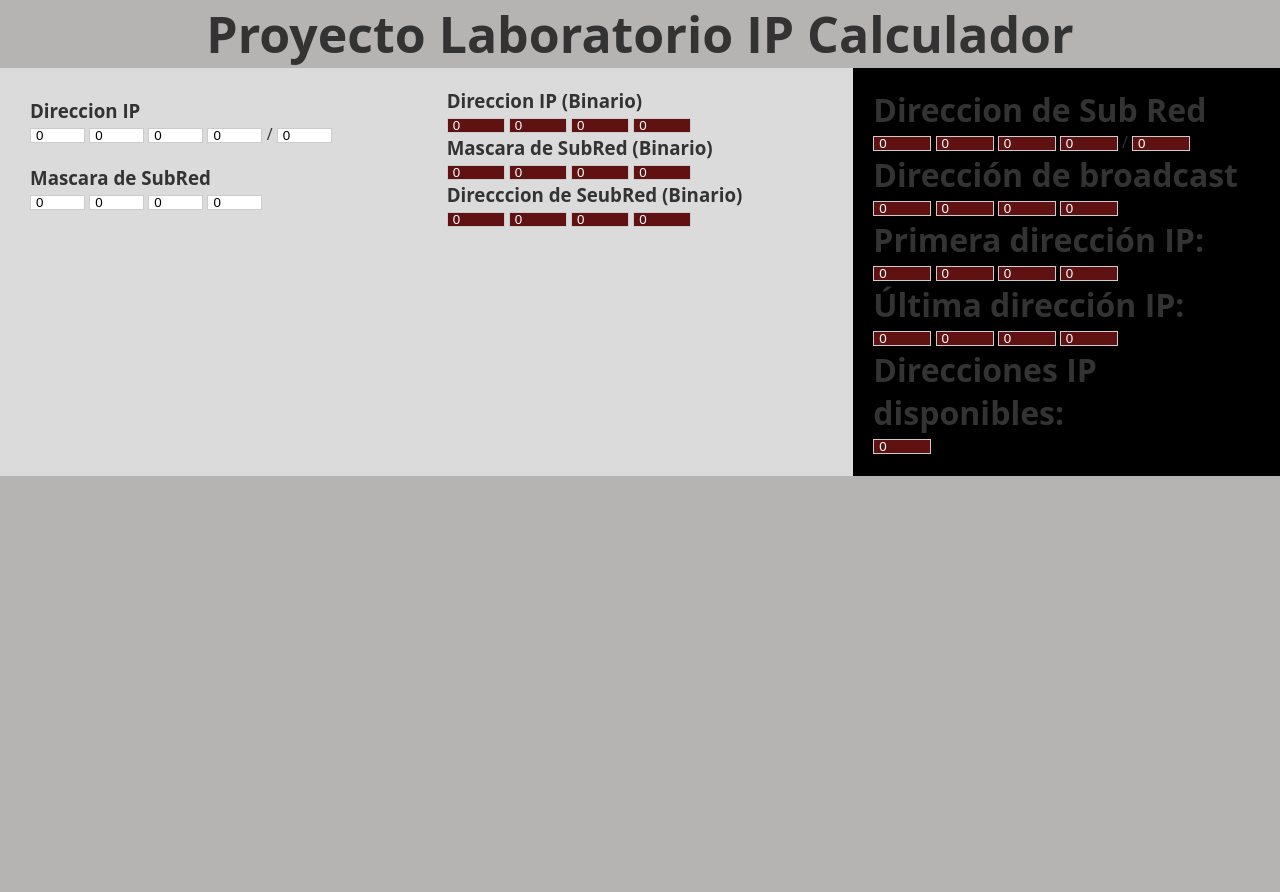
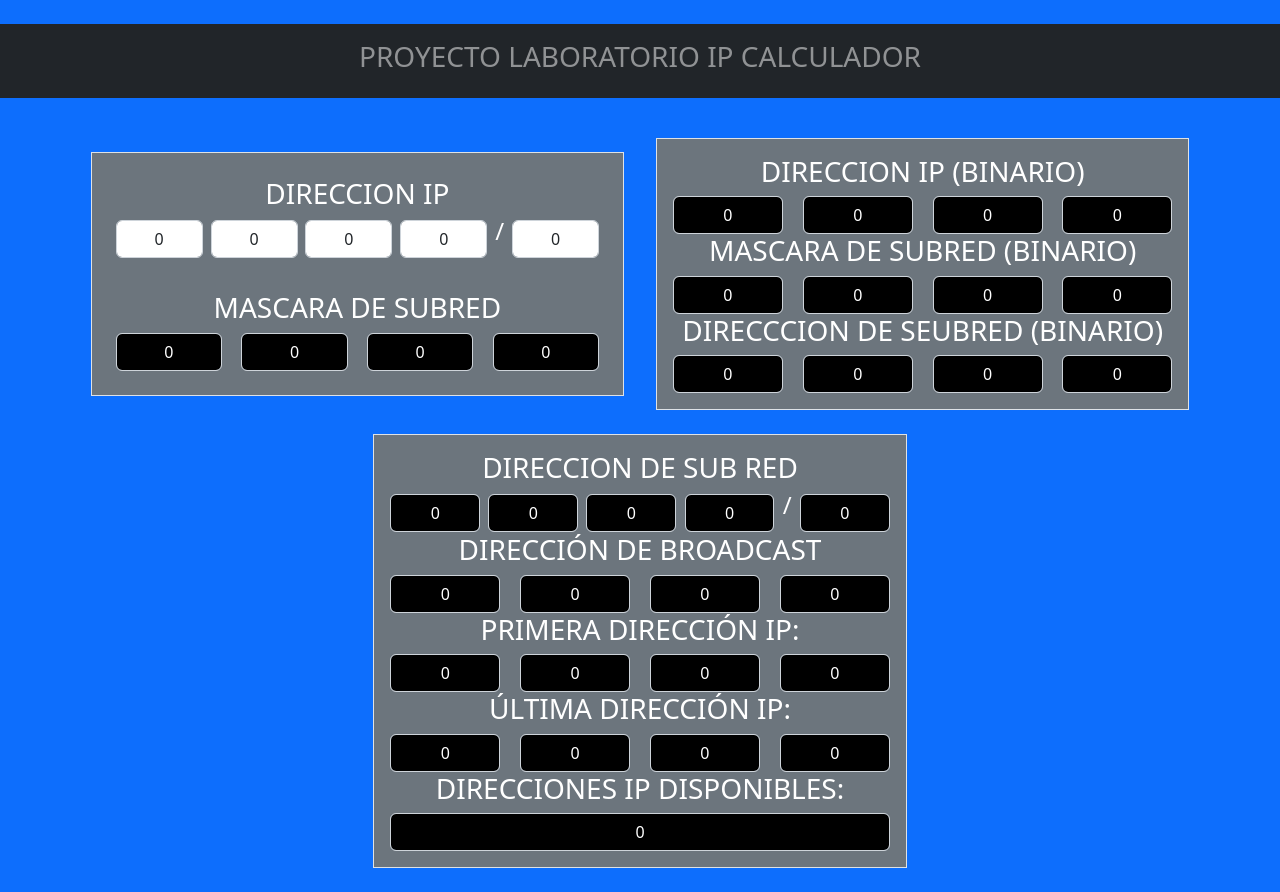
Before and after one commit to JaimeC-coder/Proyecto_Calcular_IP, a plain HTML site: page index.html in a window 1280 px wide. Before the commit the page ends 800 px from the top, so only its background shows below. Drawn offline with nearby package versions, Linux system fonts and the light colour scheme.

Commit message:
Add files via upload

```diff
--- a/estilos.css
+++ b/estilos.css
@@ -1,118 +1,27 @@
- *{
-    padding: 0;
-    margin: 0;
-    box-sizing: border-box;
+ * {
+     padding: 0;
+     margin: 0;
+     box-sizing: border-box;
+     text-transform: uppercase;
  }
- p{
-    display: inline-block;
+
+ body {
+     color: #333;
+     font-size: 1rem;
+     font-family: 'Open Sans', sans-serif;
  }
- body{
-    background-color: #b6b3b3;
-    color: #333;
-    font-family: 'Open Sans', sans-serif;
-    overflow: hidden;
+
+p{ font-size: 1.5rem;
+    line-height: 1.5rem;
 }
-.encavezado{
-    text-align: center;
-    font-size: 25px;
+input{
+    flex-basis: 22%;
 }
-.contenedorgeneral{
-    width: 100%;
-
-    display: flex;
-    justify-content: center;
-    align-items: stretch;
-
+input[type="text"]:disabled{
+    background-color: #000000;
+    color: #ffffff;
+}
+.input-5 input{
+    flex-basis: 18%;
 
 }
-.contenedorgeneral > *{
-    flex-basis: 50%;
-    width: 50%;
-}
-
-.contenedor1 ,.contenedor2{
-    width: 50%;
-    background-color: rgb(73, 71, 103);
-    padding: 20px;
-
-    flex-direction: row;
-
-}
-
-.contenedorIP, .contenedorMascaras{
-
-    padding: 10px;
-
-}
-.contenedorIP{
-
- display: flex;
- flex-wrap: nowrap;
- flex-direction: column;
-
-
- }
- .contenedorIP h3{
-    width: 100%;
- }
-
- input[type="text"]{
-  flex-direction: row;
-    width:15%;
-    height: 15px;
-
-    border: 1px solid #ccc;
-    padding: 5px;
-
-}
-
-.cuerpo1{
-    width: 80%;
-    background-color: #fff;
-    padding: 20px;
-    margin: 0 auto;
-    border-radius: 10px;
-}
-.contenedor1, .contenedor2{
-    width: 48%;
-    height: auto;
-    background-color: rgb(219, 219, 219);
-    padding: 20px;
-
-}
-.contenedor1 .contenedorips, .contenedor2 .contenedorMascara{
-   display: flex;
-    flex-direction: row;
-}
-.contenedorips input  , .contenedorMascara input {
-    width: 30%;
-    height: 5px;
-    border-radius: 5px;
-    border: 1px solid #ccc;
-    padding: 5px;
-    margin: 5px;
-}
-.contenedorMascara {
-    margin:0 10px;
-}
-.cuerpo2{
-    width: 80%;
-    background-color: #fff;
-    padding: 20px;
-    margin: 0 auto;
-    border-radius: 10px;
-}
-.contenedor3{
-    width: 100%;
-    height: auto;
-    background-color: rgb(0, 0, 0);
-    padding: 20px;
-    margin: 0 auto;
-
-}
-input[type="text"]:disabled{
-    height: 15px;
-    background-color:rgb(96, 17, 17);
-    padding: 5px;
-    color: #fff;
-}
--- a/index.html
+++ b/index.html
@@ -1,5 +1,6 @@
 <!doctype html>
 <html lang="en">
+
 <head>
 	<title>Laboratorio Calculador de IP</title>
 	<!-- Required meta tags -->
@@ -7,131 +8,175 @@
 	<meta name="viewport" content="width=device-width, initial-scale=1, shrink-to-fit=no">
 	<link rel="stylesheet" href="estilos.css">
 	<script src="https://ajax.googleapis.com/ajax/libs/jquery/3.6.0/jquery.min.js"></script>
+	<link rel="stylesheet" href="https://cdn.jsdelivr.net/npm/bootstrap@5.2.0-beta1/dist/css/bootstrap.min.css"
+		integrity="sha384-0evHe/X+R7YkIZDRvuzKMRqM+OrBnVFBL6DOitfPri4tjfHxaWutUpFmBp4vmVor" crossorigin="anonymous">
 	<!-- Bootstrap CSS v5.2.0-beta1 -->
 
+</head>
 
-</head>
-<body>
-  <div class="encavezado">
-    <h1>Proyecto Laboratorio IP Calculador </h1>
-  </div>
-  <div class="contenedorgeneral">
-    <div class="contenedor1">
-      <div class="contenedorIP">
-        <h3>Direccion IP</h3>
-        <div class="ip">
-          <input type="text" maxlength="3" name="" value="0" id="octetoA" onkeypress="return soloNumeros(event)">
-          <input type="text" maxlength="3" name="" value="0" id="octetoB" onkeypress="return soloNumeros(event)">
-          <input type="text" maxlength="3" name="" value="0" id="octetoC" onkeypress="return soloNumeros(event)">
-          <input type="text" maxlength="3" name="" value="0" id="octetoD" onkeypress="return soloNumeros(event)">
-          <p>/</p>
-          <input type="text" maxlength="2" name="" value="0" id="mascara" onkeypress="return soloNumeros(event)">
+<body class="bg-primary">
+	<div class="container-fluid d-flex flex-column">
+		<div class="row">
+			<div class="col-md-12 d-flex justify-content-center p-3 my-4 bg-dark">
+				<h3 class="text-white-50 text-center">Proyecto Laboratorio IP Calculador </h3>
 			</div>
 		</div>
-      <div class="contenedorMascaras">
+		<div class="row flex-wrap justify-content-center align-items-center">
+			<div class="col-12 col-lg-5 d-flex flex-column text-center mb-4 m-3 border p-2 bg-secondary text-white">
+				<div class="d-flex flex-column text-center p-3">
+					<h3>Direccion IP</h3>
+					<div class="d-flex justify-content-between align-items-center input-5">
+						<input class="form-control text-center" type="text" maxlength="3" name="" value="0" id="octetoA"
+							onkeypress="return soloNumeros(event)">
+						<input class="form-control text-center" type="text" maxlength="3" name="" value="0" id="octetoB"
+							onkeypress="return soloNumeros(event)">
+						<input class="form-control text-center" type="text" maxlength="3" name="" value="0" id="octetoC"
+							onkeypress="return soloNumeros(event)">
+						<input class="form-control text-center" type="text" maxlength="3" name="" value="0" id="octetoD"
+							onkeypress="return soloNumeros(event)">
+						<p>/</p>
+						<input class="form-control text-center" type="text" maxlength="2" name="" value="0" id="mascara"
+							onkeypress="return soloNumeros(event)">
+					</div>
+				</div>
+
+				<div class="d-flex flex-column text-center p-3">
 					<h3>Mascara de SubRed</h3>
-        <div class="mascara">
-          <input type="text" maxlength="3" name="" value="0" id="mascaraA" onkeypress="return soloNumeros(event)">
-          <input type="text" maxlength="3" name="" value="0" id="mascaraB" onkeypress="return soloNumeros(event)">
-          <input type="text" maxlength="3" name="" value="0" id="mascaraC" onkeypress="return soloNumeros(event)">
-          <input type="text" maxlength="3" name="" value="0" id="mascaraD" onkeypress="return soloNumeros(event)">
+					<div class="d-flex justify-content-between align-items-center">
+						<input class="form-control text-center" type="text" disabled maxlength="3" name="" value="0" id="mascaraA"
+							onkeypress="return soloNumeros(event)">
+						<input class="form-control text-center" type="text" disabled maxlength="3" name="" value="0" id="mascaraB"
+							onkeypress="return soloNumeros(event)">
+						<input class="form-control text-center" type="text" disabled maxlength="3" name="" value="0" id="mascaraC"
+							onkeypress="return soloNumeros(event)">
+						<input class="form-control text-center" type="text" disabled maxlength="3" name="" value="0" id="mascaraD"
+							onkeypress="return soloNumeros(event)">
 					</div>
 
 				</div>
 			</div>
-    <div class="contenedor2">
-      <div class="contenedorresultadosBinarios">
-        <div class="contenedoripbinario">
+			<div class="col-12 col-lg-5 d-flex flex-column text-center mb-4 m-3 border p-3 bg-secondary text-white">
+				<div class="d-flex flex-column text-center ">
+
 					<h3>Direccion IP (Binario)</h3>
-          <div class="ipbinario">
-            <input type="text" disabled maxlength="3" name="" value="0"  id="octetoA_Binario" onkeypress="return soloNumeros(event)">
-            <input type="text" disabled maxlength="3" name="" value="0"  id="octetoB_Binario" onkeypress="return soloNumeros(event)">
-            <input type="text" disabled maxlength="3" name="" value="0"  id="octetoC_Binario" onkeypress="return soloNumeros(event)">
-            <input type="text" disabled maxlength="3" name="" value="0"  id="octetoD_Binario" onkeypress="return soloNumeros(event)">
+					<div class="d-flex justify-content-between align-items-center">
+						<input class="form-control text-center" type="text" disabled maxlength="3" name="" value="0"
+							id="octetoA_Binario" onkeypress="return soloNumeros(event)">
+						<input class="form-control text-center" type="text" disabled maxlength="3" name="" value="0"
+							id="octetoB_Binario" onkeypress="return soloNumeros(event)">
+						<input class="form-control text-center" type="text" disabled maxlength="3" name="" value="0"
+							id="octetoC_Binario" onkeypress="return soloNumeros(event)">
+						<input class="form-control text-center" type="text" disabled maxlength="3" name="" value="0"
+							id="octetoD_Binario" onkeypress="return soloNumeros(event)">
 					</div>
 				</div>
-        <div class="contenedormascarabinario">
+				<div class="d-flex flex-column text-center ">
 					<h3>Mascara de SubRed (Binario)</h3>
-          <div class="mascarabinario">
-            <input type="text" disabled maxlength="3" name=""  value="0" id="mascaraA_Binario" onkeypress="return soloNumeros(event)">
-            <input type="text" disabled maxlength="3" name=""  value="0" id="mascaraB_Binario" onkeypress="return soloNumeros(event)">
-            <input type="text" disabled maxlength="3" name=""  value="0" id="mascaraC_Binario" onkeypress="return soloNumeros(event)">
-            <input type="text" disabled maxlength="3" name=""  value="0" id="mascaraD_Binario" onkeypress="return soloNumeros(event)">
+					<div class="d-flex justify-content-between align-items-center">
+						<input class="form-control text-center" type="text" disabled maxlength="3" name="" value="0"
+							id="mascaraA_Binario" onkeypress="return soloNumeros(event)">
+						<input class="form-control text-center" type="text" disabled maxlength="3" name="" value="0"
+							id="mascaraB_Binario" onkeypress="return soloNumeros(event)">
+						<input class="form-control text-center" type="text" disabled maxlength="3" name="" value="0"
+							id="mascaraC_Binario" onkeypress="return soloNumeros(event)">
+						<input class="form-control text-center" type="text" disabled maxlength="3" name="" value="0"
+							id="mascaraD_Binario" onkeypress="return soloNumeros(event)">
 					</div>
 				</div>
-      </div>
-      <div class="contenedorsumaBinario">
+
+				<div class="d-flex flex-column text-center ">
 					<h3>Direcccion de SeubRed (Binario)</h3>
-        <div class="sumaBinario">
-          <input type="text" disabled maxlength="3" name=""  value="0" id="respuestaA_Binario" onkeypress="return soloNumeros(event)">
-          <input type="text" disabled maxlength="3" name=""  value="0" id="respuestaB_Binario" onkeypress="return soloNumeros(event)">
-          <input type="text" disabled maxlength="3" name=""  value="0" id="respuestaC_Binario" onkeypress="return soloNumeros(event)">
-          <input type="text" disabled maxlength="3" name=""  value="0" id="respuestaD_Binario" onkeypress="return soloNumeros(event)">
-        </div>
-      </div>
-    </div>
-    <div class="contenedor3">
-      <div class="contenedorSubRed">
-        <h1>Direccion de Sub Red</h1>
-        <div class="ip">
-          <input type="text" disabled maxlength="3" name="" value="0" id="respuestaA_Decimal" onkeypress="return soloNumeros(event)">
-          <input type="text" disabled maxlength="3" name="" value="0" id="respuestaB_Decimal" onkeypress="return soloNumeros(event)">
-          <input type="text" disabled maxlength="3" name="" value="0" id="respuestaC_Decimal" onkeypress="return soloNumeros(event)">
-          <input type="text" disabled maxlength="3" name="" value="0" id="respuestaD_Decimal" onkeypress="return soloNumeros(event)">
-          <p>/</p>
-          <input type="text" disabled maxlength="2" name="" value="0" id="respuesta_Mascara_Decimal" onkeypress="return soloNumeros(event)">
-        </div>
-      </div>
-      <div class="contenedor">
-        <h1>Dirección de broadcast</h1>
-        <input type="text" disabled maxlength="3" name="" value="0" id="BroadcastA_Respuesta" onkeypress="return soloNumeros(event)">
-        <input type="text" disabled maxlength="3" name="" value="0" id="BroadcastB_Respuesta" onkeypress="return soloNumeros(event)">
-        <input type="text" disabled maxlength="3" name="" value="0" id="BroadcastC_Respuesta" onkeypress="return soloNumeros(event)">
-        <input type="text" disabled maxlength="3" name="" value="0" id="BroadcastD_Respuesta" onkeypress="return soloNumeros(event)">
-      </div>
-      <div class="contenedor">
-        <h1>Primera dirección IP:</h1>
-        <input type="text" disabled maxlength="3" name="" value="0" id="PrimeraIPA_Respuesta" onkeypress="return soloNumeros(event)">
-        <input type="text" disabled maxlength="3" name="" value="0" id="PrimeraIPB_Respuesta" onkeypress="return soloNumeros(event)">
-        <input type="text" disabled maxlength="3" name="" value="0" id="PrimeraIPC_Respuesta" onkeypress="return soloNumeros(event)">
-        <input type="text" disabled maxlength="3" name="" value="0" id="PrimeraIPD_Respuesta" onkeypress="return soloNumeros(event)">
-      </div>
-      <div class="contenedor">
-        <h1>Última dirección IP:</h1>
-        <input type="text" disabled maxlength="3" name="" value="0" id="UltimaIPA_Respuesta" onkeypress="return soloNumeros(event)">
-        <input type="text" disabled maxlength="3" name="" value="0" id="UltimaIPB_Respuesta" onkeypress="return soloNumeros(event)">
-        <input type="text" disabled maxlength="3" name="" value="0" id="UltimaIPC_Respuesta" onkeypress="return soloNumeros(event)">
-        <input type="text" disabled maxlength="3" name="" value="0" id="UltimaIPD_Respuesta" onkeypress="return soloNumeros(event)">
-      </div>
-      <div class="contenedor">
-        <h1>Direcciones IP disponibles:</h1>
-        <input type="text" disabled name="" value="0" id="IP_Disponible_Respuesta" onkeypress="return soloNumeros(event)">
+					<div class="d-flex justify-content-between align-items-center">
+						<input class="form-control text-center" type="text" disabled maxlength="3" name="" value="0"
+							id="respuestaA_Binario" onkeypress="return soloNumeros(event)">
+						<input class="form-control text-center" type="text" disabled maxlength="3" name="" value="0"
+							id="respuestaB_Binario" onkeypress="return soloNumeros(event)">
+						<input class="form-control text-center" type="text" disabled maxlength="3" name="" value="0"
+							id="respuestaC_Binario" onkeypress="return soloNumeros(event)">
+						<input class="form-control text-center" type="text" disabled maxlength="3" name="" value="0"
+							id="respuestaD_Binario" onkeypress="return soloNumeros(event)">
 					</div>
 				</div>
 			</div>
 
+			<div class="col-12 col-lg-5 d-flex flex-column text-center mb-4 p-3 border bg-secondary text-white">
+				<div class="d-flex flex-column text-center">
+					<h3>Direccion de Sub Red</h3>
+					<div class="d-flex justify-content-between align-items-center input-5">
+						<input class="form-control text-center" type="text" disabled maxlength="3" name="" value="0"
+							id="respuestaA_Decimal" onkeypress="return soloNumeros(event)">
+						<input class="form-control text-center" type="text" disabled maxlength="3" name="" value="0"
+							id="respuestaB_Decimal" onkeypress="return soloNumeros(event)">
+						<input class="form-control text-center" type="text" disabled maxlength="3" name="" value="0"
+							id="respuestaC_Decimal" onkeypress="return soloNumeros(event)">
+						<input class="form-control text-center" type="text" disabled maxlength="3" name="" value="0"
+							id="respuestaD_Decimal" onkeypress="return soloNumeros(event)">
+						<p>/</p>
+						<input class="form-control text-center" type="text" disabled maxlength="2" name="" value="0"
+							id="respuesta_Mascara_Decimal" onkeypress="return soloNumeros(event)">
+					</div>
+				</div>
+				<div class="d-flex flex-column text-center">
+					<h3>Dirección de broadcast</h3>
+					<div class="d-flex justify-content-between align-items-center">
+						<input class="form-control text-center" type="text" disabled maxlength="3" name="" value="0"
+							id="BroadcastA_Respuesta" onkeypress="return soloNumeros(event)">
+						<input class="form-control text-center" type="text" disabled maxlength="3" name="" value="0"
+							id="BroadcastB_Respuesta" onkeypress="return soloNumeros(event)">
+						<input class="form-control text-center" type="text" disabled maxlength="3" name="" value="0"
+							id="BroadcastC_Respuesta" onkeypress="return soloNumeros(event)">
+						<input class="form-control text-center" type="text" disabled maxlength="3" name="" value="0"
+							id="BroadcastD_Respuesta" onkeypress="return soloNumeros(event)">
+					</div>
+				</div>
+				<div class="d-flex flex-column text-center">
+					<h3>Primera dirección IP:</h3>
+					<div class="d-flex justify-content-between align-items-center">
+						<input class="form-control text-center" type="text" disabled maxlength="3" name="" value="0"
+							id="PrimeraIPA_Respuesta" onkeypress="return soloNumeros(event)">
+						<input class="form-control text-center" type="text" disabled maxlength="3" name="" value="0"
+							id="PrimeraIPB_Respuesta" onkeypress="return soloNumeros(event)">
+						<input class="form-control text-center" type="text" disabled maxlength="3" name="" value="0"
+							id="PrimeraIPC_Respuesta" onkeypress="return soloNumeros(event)">
+						<input class="form-control text-center" type="text" disabled maxlength="3" name="" value="0"
+							id="PrimeraIPD_Respuesta" onkeypress="return soloNumeros(event)">
+					</div>
+				</div>
+				<div class="d-flex flex-column text-center">
+					<h3>Última dirección IP:</h3>
+					<div class="d-flex justify-content-between align-items-center">
+						<input class="form-control text-center" type="text" disabled maxlength="3" name="" value="0"
+							id="UltimaIPA_Respuesta" onkeypress="return soloNumeros(event)">
+						<input class="form-control text-center" type="text" disabled maxlength="3" name="" value="0"
+							id="UltimaIPB_Respuesta" onkeypress="return soloNumeros(event)">
+						<input class="form-control text-center" type="text" disabled maxlength="3" name="" value="0"
+							id="UltimaIPC_Respuesta" onkeypress="return soloNumeros(event)">
+						<input class="form-control text-center" type="text" disabled maxlength="3" name="" value="0"
+							id="UltimaIPD_Respuesta" onkeypress="return soloNumeros(event)">
+					</div>
+				</div>
+				<div class="d-flex flex-column text-center">
+					<h3>Direcciones IP disponibles:</h3>
+					<input class="form-control text-center" type="text" disabled name="" value="0" id="IP_Disponible_Respuesta"
+						onkeypress="return soloNumeros(event)">
+				</div>
+			</div>
+		</div>
+	</div>
+	</div>
 
-
-  <!--
-contenedorpadre>3contenedores
-contenedor1>contenedor>cabezera>h3>Direccion IP+contenedor ips>inputs
-contenedor1>contenedor>cabezera>h3>Mascara de SubRed+contenedor mascara>inputs
-contenedor2>contenedor>cabezera>h3>Direccion IP (Binarios)+contenedor host>inputs
-contenedor2>contenedor>cabezera>h3>Ultimo Host+contenedor host>inputs
-
-
-
-contenor3>contenedor>cabezera>h3>Direccion IP (Binarios)+contenedor host>inputs
- -->
 	<script src="validacionessimples.js"></script>
 	<script src="validacionesespeciales.js"></script>
 
 	<script src="main.js"></script>
 	<script src="verificarNumeros.js"></script>
+	<script src="https://cdn.jsdelivr.net/npm/@popperjs/core@2.11.5/dist/umd/popper.min.js"
+		integrity="sha384-Xe+8cL9oJa6tN/veChSP7q+mnSPaj5Bcu9mPX5F5xIGE0DVittaqT5lorf0EI7Vk"
+		crossorigin="anonymous"></script>
 
-  <!-- Bootstrap JavaScript Libraries -->
-  <script>
+	<script src="https://cdn.jsdelivr.net/npm/bootstrap@5.2.0-beta1/dist/js/bootstrap.min.js"
+		integrity="sha384-kjU+l4N0Yf4ZOJErLsIcvOU2qSb74wXpOhqTvwVx3OElZRweTnQ6d31fXEoRD1Jy"
+		crossorigin="anonymous"></script>
+</body>
 
-  </script>
-</body>
 </html>
--- a/main.js
+++ b/main.js
@@ -19,14 +19,11 @@ function principal(octeto) {
 }
 
 function convertirBinario(valor, nombar) {
-
   var binario = parseInt(valor).toString(2).padStart(8,"0");
   $("#" + nombar + "_Binario").val(binario);
 }
 
-
-
-function compararArrays(octeto,octeto1){//compara dos arrays  cambiar por string
+function compararArrays(octeto,octeto1){
     var respuesta;
 
     for (var i = 0; i < 8; i++) {
@@ -35,5 +32,4 @@ function compararArrays(octeto,octeto1){//compara dos arrays  cambiar por string
     }
     console.log(respuesta);
     console.log(respuesta.join(""));
-
 }
--- a/validacionessimples.js
+++ b/validacionessimples.js
@@ -1,5 +1,3 @@
-
-
 octetoA.addEventListener("focus", function () {
   return (octetoA.value = "");
 });
```
Also changed, not shown: validacionesespeciales.js (+1 -10 lines), verificarNumeros.js (+27 -43 lines). Lines whose indentation alone changed are shown as unchanged.
